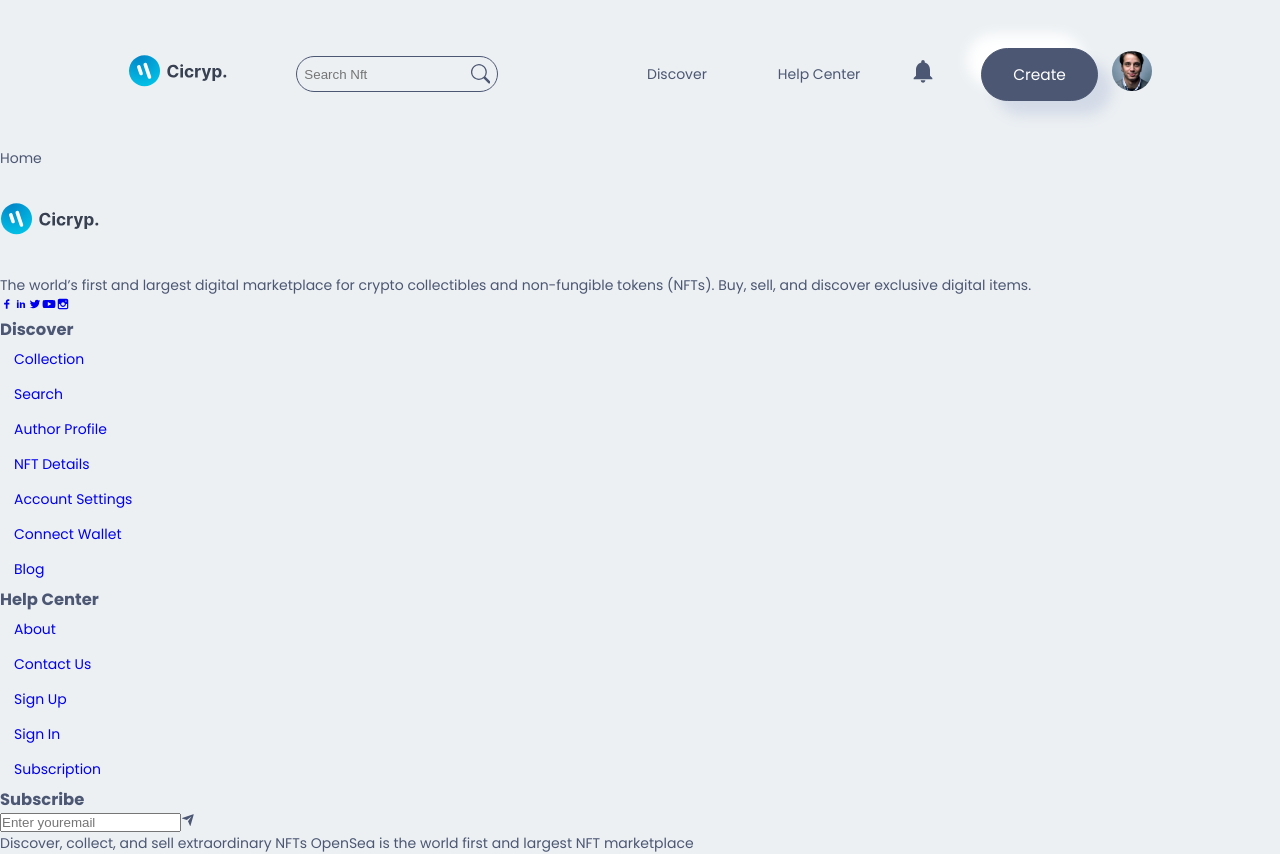
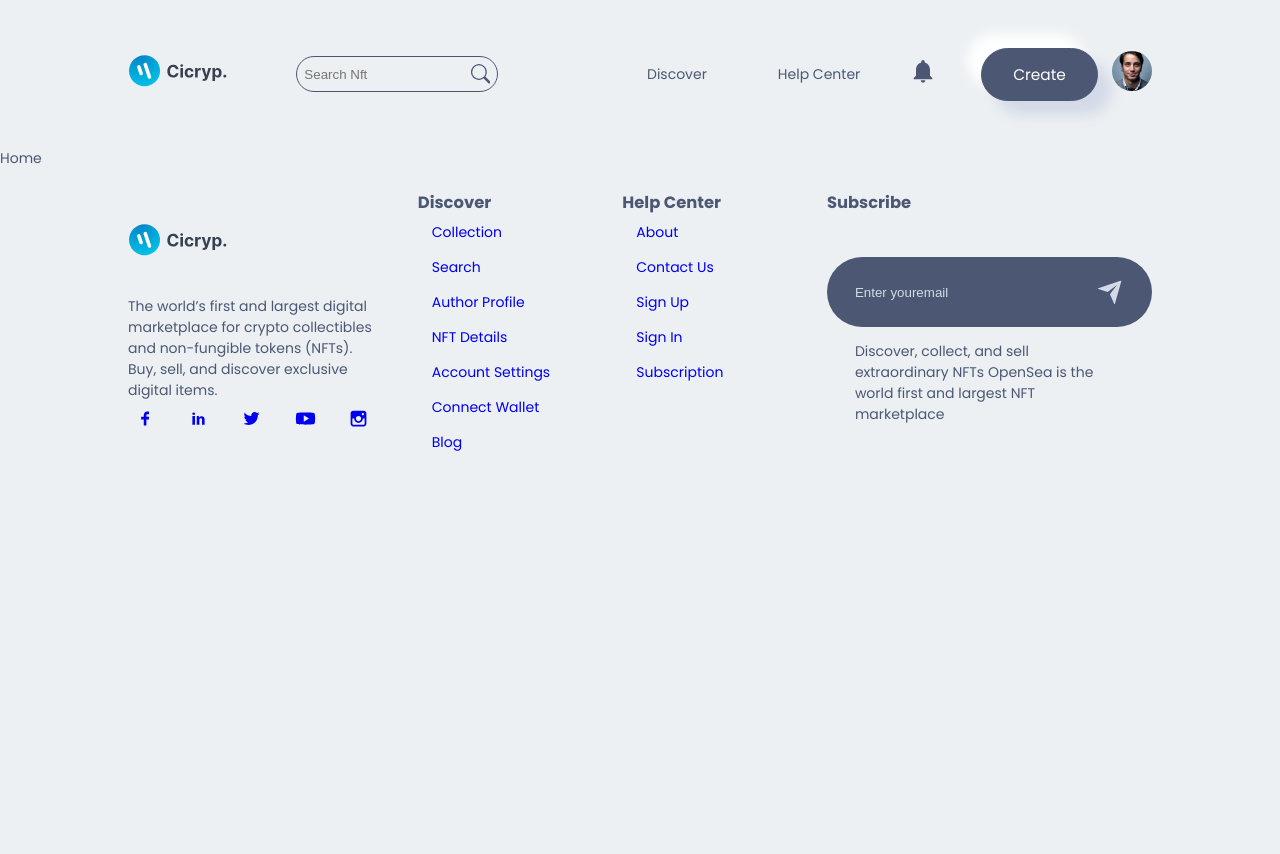
Before and after one commit to witehound/nft-marketplace-client, a Next.js app: page / in a window 1280 px wide. After the commit the page ends 800 px from the top, so only its background shows below. Built offline with nearby package versions, Linux system fonts and the light colour scheme.

Commit message:
completed css styling for footer

```diff
--- a/components/Footer/Footer.module.css
+++ b/components/Footer/Footer.module.css
@@ -0,0 +1,86 @@
+.footer {
+  width: 100%;
+  padding-block: 1.5rem;
+  position: relative;
+}
+
+.footer_box {
+  width: 80%;
+  margin: 0 auto;
+  display: grid;
+  grid-template-columns: 1.3fr repeat(2, 1fr) 2fr;
+  align-items: flex-start;
+  justify-content: space-between;
+  gap: 3rem;
+}
+
+/* social */
+
+.footer_social {
+  display: flex;
+  gap: 1.3rem;
+  font-size: 1.5rem;
+  align-items: center;
+}
+
+.footer_social a {
+  padding: 0.5rem;
+  border-radius: 50%;
+  transition: all 0.3s ease-in;
+  display: grid;
+}
+
+.footer_social a:hover {
+  background-color: var(--icons-color);
+  color: var(--shadow-dark-color);
+  box-shadow: var(--box-shadow);
+}
+
+/* .subscribe */
+.subscribe_box {
+  width: 100%;
+  display: flex;
+  justify-content: space-between;
+  align-items: center;
+  padding: 1.5rem 2rem;
+  background-color: var(--icons-color);
+  color: var(--shadow-dark-color);
+  border-radius: 5rem;
+  margin-top: 3rem;
+}
+
+.subscribe_box input {
+  background-color: transparent;
+  border: none;
+  outline: none;
+  width: 90%;
+  color: var(--shadow-dark-color);
+}
+
+.subscribe_box input::placeholder {
+  color: var(--shadow-dark-color);
+}
+
+.subscribe_box_send {
+  cursor: pointer;
+  font-size: 2rem;
+}
+
+.subscribe_box_info {
+  padding: 1rem 2rem;
+}
+
+/* media query */
+@media screen and (max-width: 45em) {
+  .footer_box {
+    width: 90%;
+    grid-template-columns: 1fr 2fr;
+  }
+}
+
+@media screen and (max-width: 35em) {
+  .footer_box {
+    width: 90%;
+    grid-template-columns: 1fr;
+  }
+}
```
